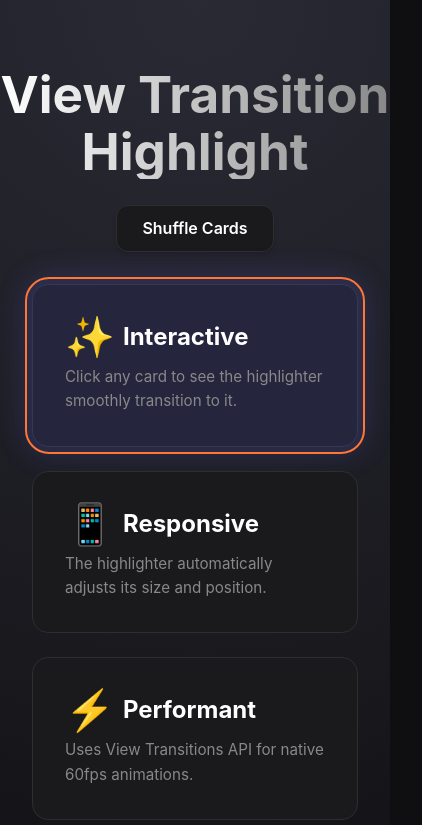
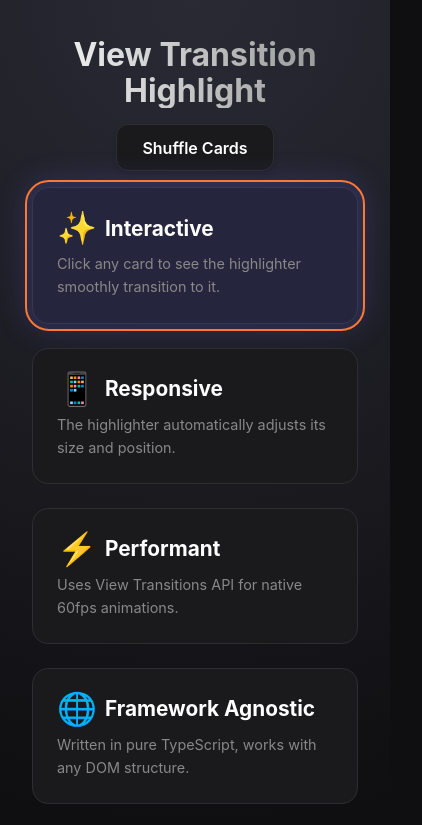
Before and after one commit to riceball-tw/view-transition-highlight, a website built with Vite: page index.html in a window 390 px wide. Shown: the top 825 px of the page, 422 px wide, since content can reach past the window. Built offline with nearby package versions, Linux system fonts and the light colour scheme.

Commit message:
feat: Add RWD to demo

```diff
--- a/src/style.css
+++ b/src/style.css
@@ -153,3 +153,45 @@ button.active {
   animation-duration: 0.3s;
   animation-timing-function: cubic-bezier(0.34,1.56,0.64,1);
 }
+
+@media (max-width: 768px) {
+    #app {
+        padding: 1rem;
+    }
+
+    h1 {
+        font-size: 2.5em;
+    }
+
+    .grid-container {
+        grid-template-columns: 1fr;
+        padding: 1rem;
+    }
+
+    .card.expanded {
+        grid-column: span 1; /* Ensure expanded cards also take 1 column on mobile */
+    }
+
+}
+
+@media (max-width: 480px) {
+    h1 {
+        font-size: 2em;
+    }
+
+    .card {
+        padding: 1.5rem;
+    }
+
+    .card h3 {
+        font-size: 1.3rem;
+    }
+
+    .card-icon {
+        font-size: 2rem;
+    }
+
+    .card p {
+        font-size: 0.9em;
+    }
+}
```
